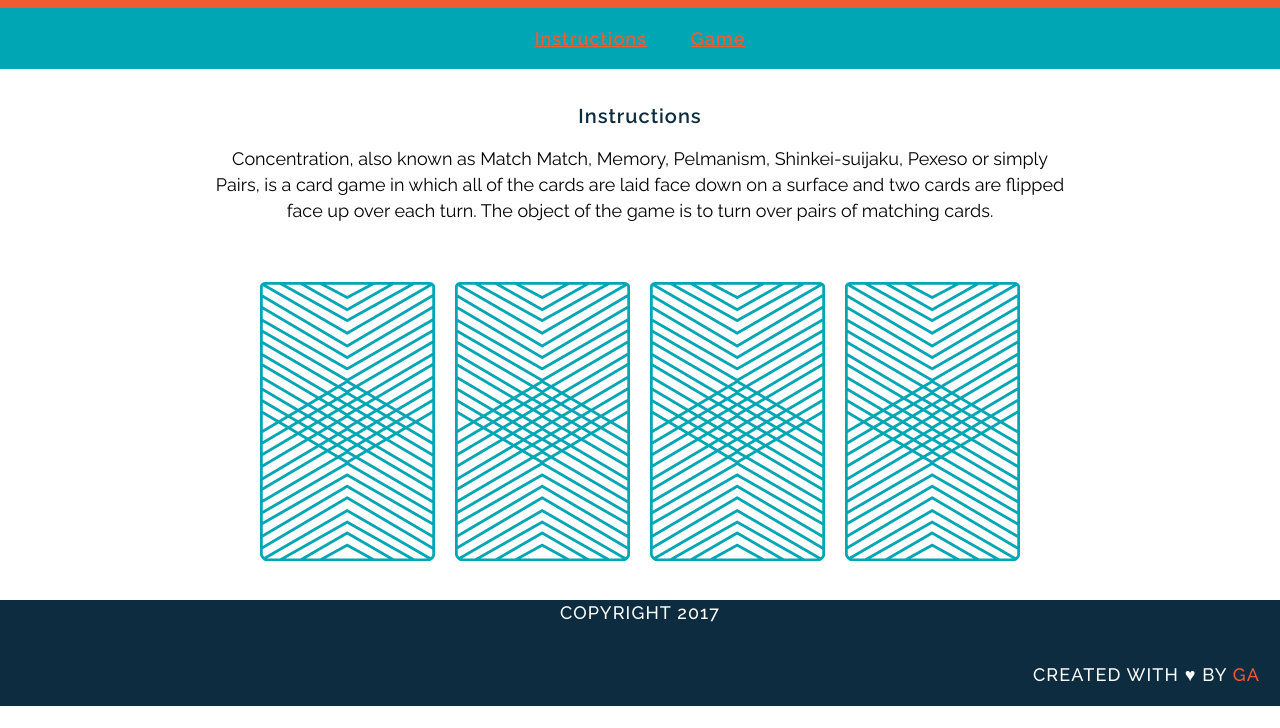
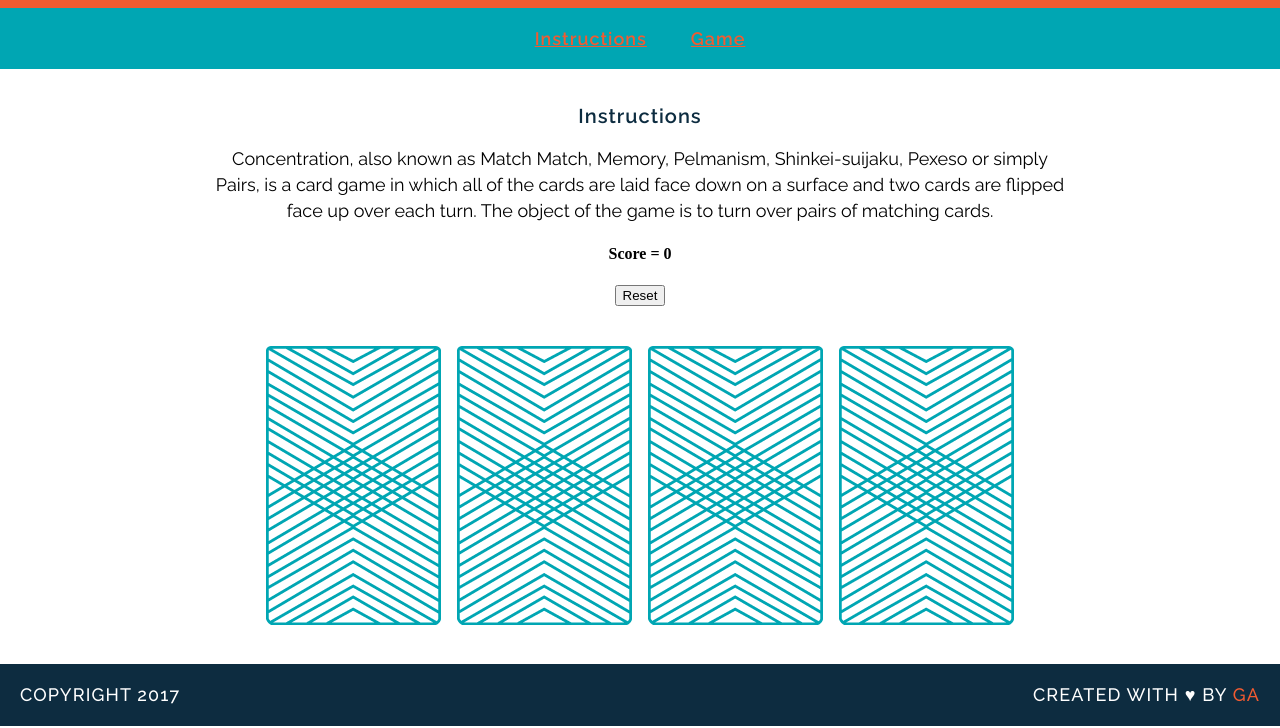
Before and after one commit to jason920207/wdi-fundamentals-memorygame, a plain HTML site: page memory_game/index.html in a window 1280 px wide. Shown: the part 105-833 px from the top of the page. Drawn offline with Linux system fonts and the light colour scheme; a web font is replaced by a local one.

Commit message:
created game logic

```diff
--- a/memory_game/index.html
+++ b/memory_game/index.html
@@ -1,10 +1,9 @@
 <!DOCTYPE html>
-<html lang="en" dir="ltr">
+<html>
 <head>
+	<title>Memory Game</title>
+	<link href="https://fonts.googleapis.com/css?family=Droid+Serif|Raleway:400,500,600,700" rel="stylesheet">
 	<link href="css/style.css" rel="stylesheet" type="text/css">
-    <link href="https://fonts.googleapis.com/css?family=Droid+Serif|Raleway:400,500,600,700" rel="stylesheet">
-    <script src="js/main.js"></script>
-    <title>Memory Card Game</title>
 </head>
 <body>
 	<header>
@@ -15,18 +14,21 @@
 		<a href="#">Game</a>
 	</nav>
 	<main>
+		<div id="instructions">
 			<h2>Instructions</h2>
 			<p>Concentration, also known as Match Match, Memory, Pelmanism, Shinkei-suijaku, Pexeso or simply Pairs, is a card game in which all of the cards are laid face down on a surface and two cards are flipped face up over each turn. The object of the game is to turn over pairs of matching cards.</p>
-      <div>
-        <img src="images/back.png" alt="Queen of Diamonds">
-        <img src="images/back.png" alt="Queen of Hearts">
-        <img src="images/back.png" alt="King of Diamonds">
-        <img src="images/back.png" alt="King of Hearts">
+		</div>
+		<div id="game">
+			<h4>Score = <span id="score">0</span></h4>
+			<button>Reset</button>
+			<div id ="game-board" class="clearfix">
+			</div>
 		</div>
 	</main>
 	<footer class="clearfix">
-      <p>Copyright 2017</p>
-      <p class="message">Created with &hearts; by <span class="name">GA</span></p>
+		<p class="copyright">Copyright 2017</p>
+		<p class="message">Created with &hearts; by <span class ="name">GA</span></p>
 	</footer>
+	<script src="js/main.js"></script>
 </body>
 </html>
--- a/memory_game/js/main.js
+++ b/memory_game/js/main.js
@@ -2,20 +2,59 @@
  * @Author: xiaojiezhang
  * @Date:   2018-11-28T11:46:08-05:00
  * @Last modified by:   xiaojiezhang
- * @Last modified time: 2018-11-28T13:51:57-05:00
+ * @Last modified time: 2018-11-30T20:52:02-05:00
  */
-var cards=["queen", "queen", "king", "king"];
-var cardsInPlay=[];
-var cardOne = cards[0];
 
-cardsInPlay.push(cardOne);
 
-var cardTwo = cards[2];
 
-cardsInPlay.push(cardTwo);
+var cards = [
+  {
+    rank: "queen",
+    suit: "hearts",
+    cardImage: "images/queen-of-hearts.png"
+  }, {
+    rank: "queen",
+    suit: "diamonds",
+    cardImage: "images/queen-of-diamonds.png"
+  }, {
+    rank: "king",
+    suit: "hearts",
+    cardImage: "images/king-of-hearts.png"
+  }, {
+    rank: "king",
+    suit: "diamonds",
+    cardImage: "images/king-of-diamonds.png"
+  }];
+var cardsInPlay = [];
 
-if(cardsInPlay[0]===cardsInPlay[1]){
-  alert("You found a match!");
-}else{
-  alert("Sorry, try again.");
-}
+var checkForMatch = function() {
+    if (cardsInPlay[0] === cardsInPlay[1]) {
+      alert("You found a match!");
+    } else {
+      alert("Sorry, try again.");
+    }
+  }
+var flipCard = function() {
+    var cardId = this.getAttribute("data-id");
+	  var card = cards[cardId];
+	    this.setAttribute("src", card.cardImage);
+	    this.setAttribute("class", "clicked");
+	    console.log(this);
+	      cardsInPlay.push(card.rank);
+	        if (cardsInPlay.length === 2) {
+		        checkForMatch();
+	        }
+  }
+var createBoard =function() {
+    for(var i = 0; i < cards.length; i++) {
+      var cardElement = document.createElement("img");
+		      cardElement.setAttribute("src", "images/back.png");
+		      cardElement.setAttribute("data-id", i)
+		      cardElement.addEventListener("click", flipCard);
+		  var board = document.getElementById("game-board");
+		    board.appendChild(cardElement);
+    }
+  }
+
+createBoard();
+document.querySelector("button").addEventListener("click", resetGame);
```
Lines whose indentation alone changed are shown as unchanged.
